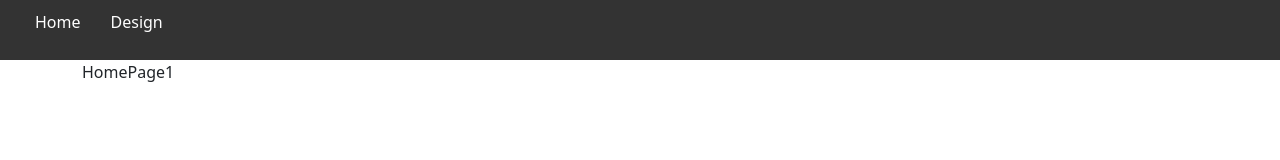
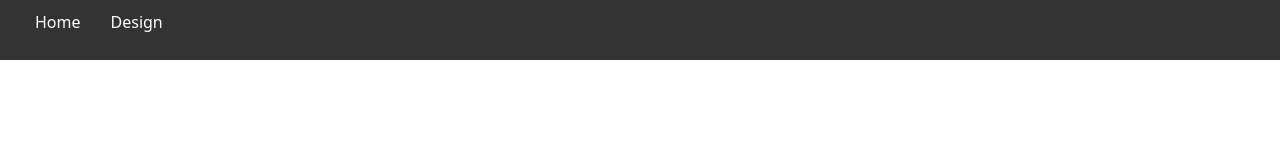
Before and after one commit to tobiebers/clikce_frontend, a Next.js app: page / in a window 1280 px wide. Shown: the top 160 px of the page. Built offline with nearby package versions, Linux system fonts and the light colour scheme.

Commit message:
Commit SMA in Index

```diff
--- a/pages/index.js
+++ b/pages/index.js
@@ -1,10 +1,11 @@
 import React, { useState } from 'react';
+import socialmediaAccounts from "@/components/landingPage/socialmediaAccounts";
 
 export default function Home() {
 
   return (
     <div>
-        HomePage1
+        <socialmediaAccounts/>
     </div>
   );
 }
```
